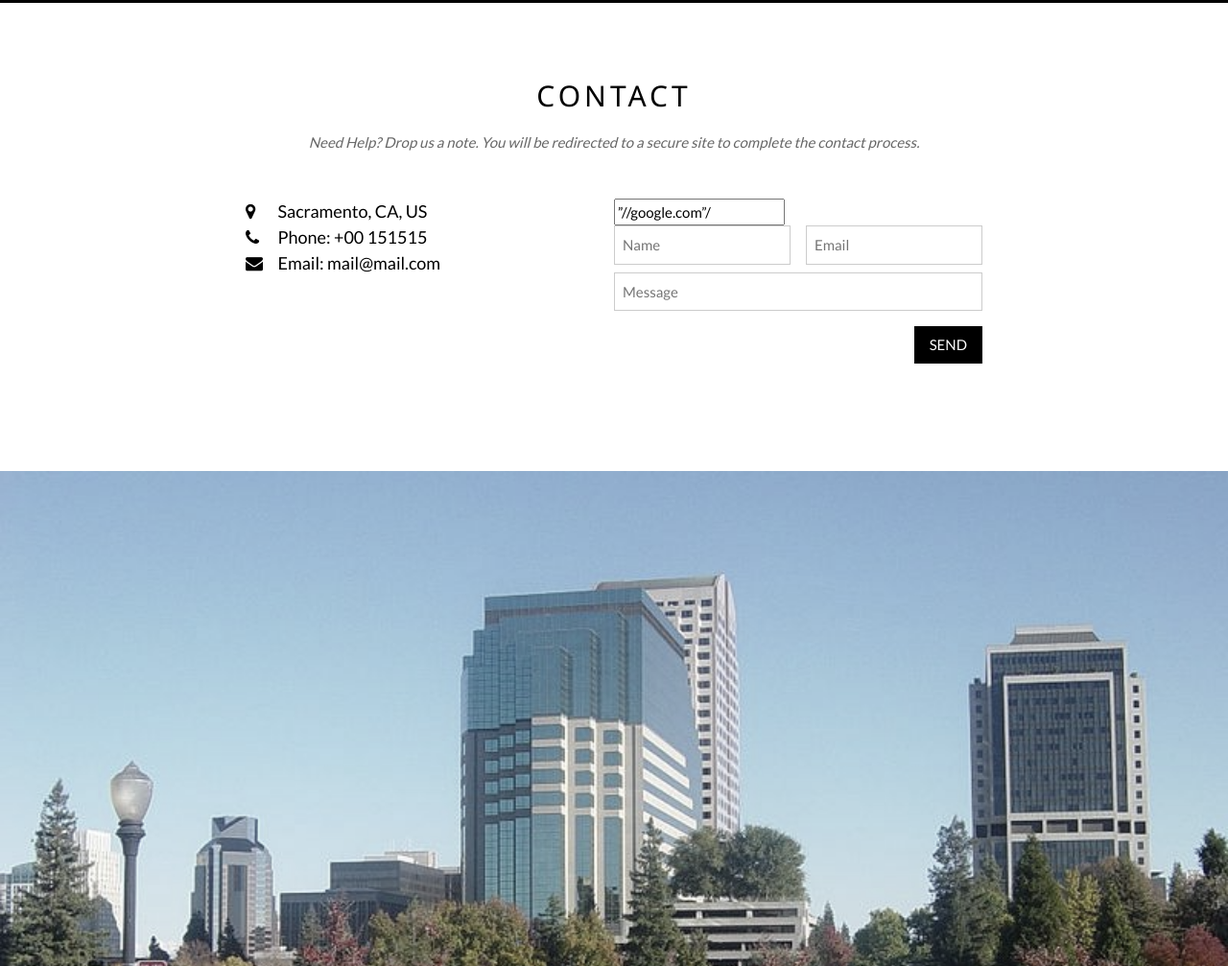
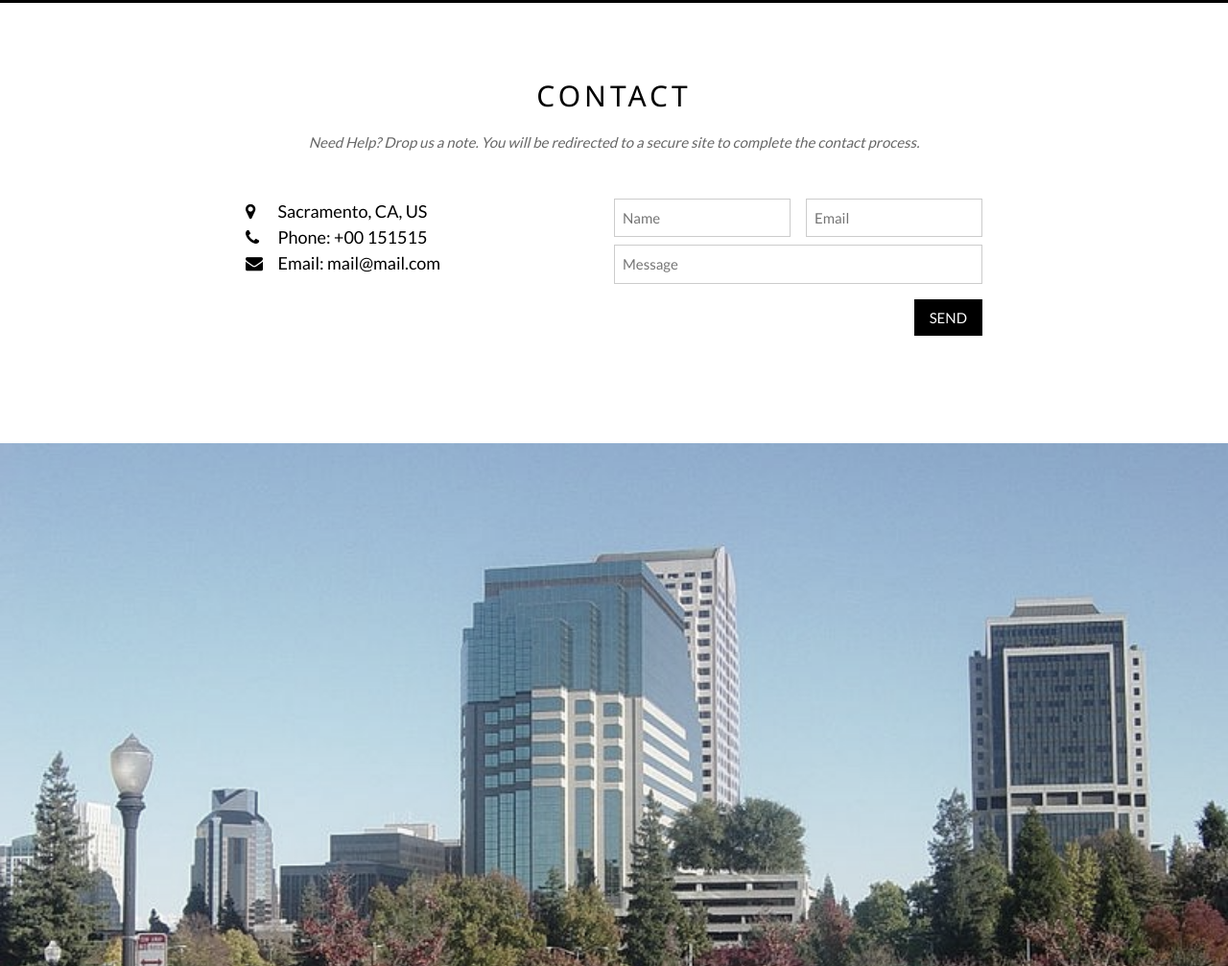
Before and after one commit to weblogsan/endzone, a plain HTML site: page index.html in a window 1280 px wide. Shown: the part 2004-3011 px from the top of the page at 96% size. Drawn offline with nearby package versions, Linux system fonts and the light colour scheme.

Commit message:
Update index.html

```diff
--- a/index.html
+++ b/index.html
@@ -132,7 +132,6 @@ body {font-family: "Lato", sans-serif}
       </div>
       <div class="w3-col m6">
         <form action="https://formspree.io/digadsexpress@gmail.com" method="POST" />
-        <input type=”hidden” name=”_next” value=”//google.com”/>
           <div class="w3-row-padding" style="margin:0 -16px 8px -16px">
             <div class="w3-half">
               <input class="w3-input w3-border" type="text" placeholder="Name" required name="Name">
```
